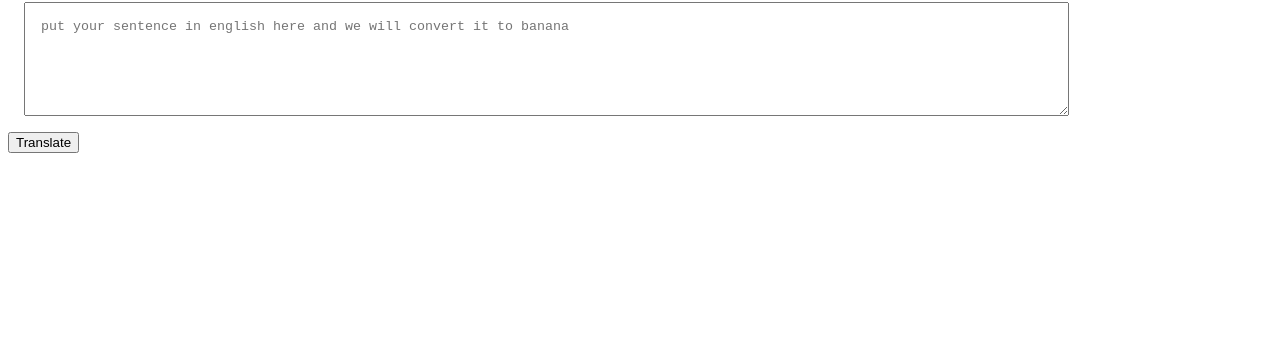
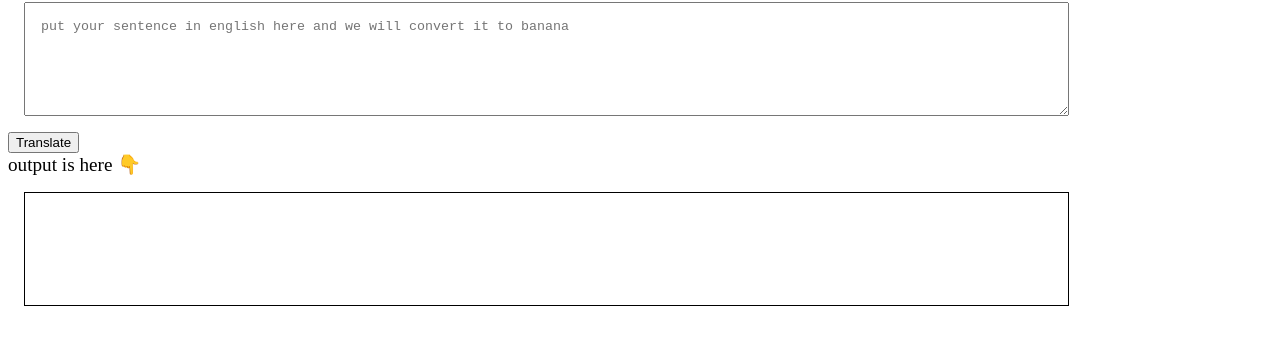
Before and after one commit to AdityaKumar74/talk-banana, a plain HTML site: page index.html in a window 1280 px wide. Shown: the part 78-422 px from the top of the page. Drawn offline with Linux system fonts and the light colour scheme.

Commit message:
Input Output processing Done

```diff
--- a/app.js
+++ b/app.js
@@ -1,11 +1,10 @@
 var btnTranslate = document.querySelector("#btn-translate");
 var txtInput = document.querySelector("#txt-input");
+var outputDiv = document.querySelector("#output")
 
-console.log(txtInput);
 
 function clickEventHandler() {
-    console.log("clicked");
-    console.log("input", txtInput.value);
+    outputDiv.innerText = txtInput.value;
 }
 
 btnTranslate.addEventListener("click", clickEventHandler)
--- a/index.html
+++ b/index.html
@@ -13,7 +13,13 @@
             display: block;
             margin: 1rem;
             padding: 1rem;
-
+        }
+        #output {
+            border: 1px solid black;
+            height: 10vh;
+            width: 80%;
+            margin: 1rem;
+            padding: 1rem;
         }
     </style>
 
@@ -24,6 +30,8 @@
     <textarea id="txt-input"
         placeholder="put your sentence in english here and we will convert it to banana"></textarea>
     <button id="btn-translate">Translate</button>
+    <div style="font-size: larger;">output is here 👇</div>
+    <div id="output"></div>
     <script src="app.js" type="text/javaScript"></script>
 </body>
 
```
